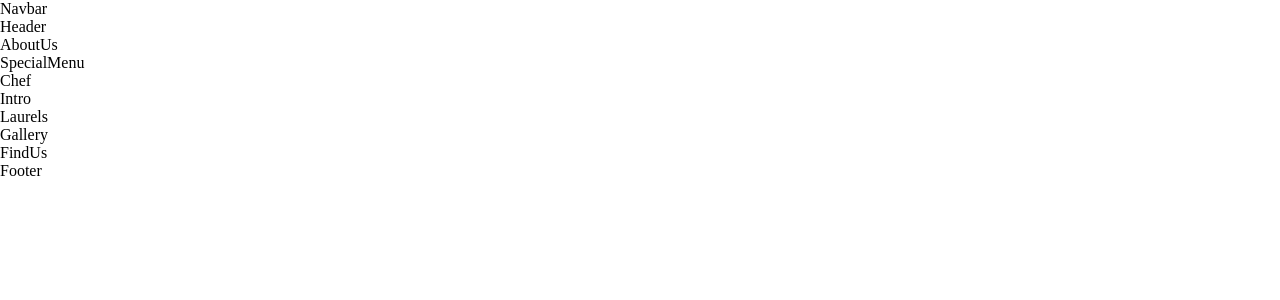
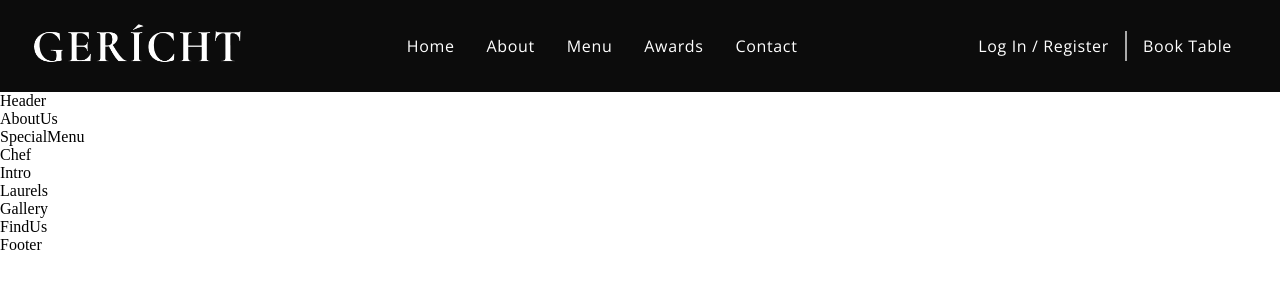
Before and after one commit to josearcani/restaurant-website, a React (Create React App) app: page / in a window 1280 px wide. Shown: the top 300 px of the page. Built offline with nearby package versions, Linux system fonts and the light colour scheme; a web font is replaced by a local one.

Commit message:
ui: apply styles to header section

```diff
--- a/src/components/Navbar/Navbar.css
+++ b/src/components/Navbar/Navbar.css
@@ -0,0 +1,136 @@
+.app__navbar {
+  width: 100%;
+  display: flex;
+  justify-content: space-between;
+  align-items: center;
+  background: var(--color-black);
+
+  padding: 1rem 2rem;
+}
+
+.app__navbar-logo {
+  display: flex;
+  justify-content: flex-start;
+  align-items: center;
+}
+
+.app__navbar-logo img {
+  width: 150px;
+}
+
+.app__navbar-links {
+  flex: 1;
+  display: flex;
+  justify-content: center;
+  align-items: center;
+
+  list-style: none;
+}
+
+.app__navbar-links li{
+  margin: 0 1rem;
+  cursor: pointer;
+
+  transition: color .3s ease;
+}
+
+.app__navbar-links li:hover{
+  color: var(--color-grey);
+}
+
+.app__navbar-login {
+  display: flex;
+  justify-content: flex-end;
+  align-items: center;
+}
+.app__navbar-login a {
+  margin: 0 1rem;
+  text-decoration: none;
+  border-bottom: transparent;
+  transition: .5s ease;
+}
+
+.app__navbar-login a:hover {
+  border-bottom: 1px solid var(--color-golden);
+}
+
+.app__navbar-login div {
+  width: 2px;
+  height: 30px;
+  background: var(--color-grey);
+}
+
+/* small screens */
+.app__navbar-smallscreen {
+  display: none;
+}
+
+.app__navbar-smallscreen_overlay {
+  position: fixed;
+  top: 0;
+  left: 0;
+  width: 100%;
+  height: 100vh;
+  background: var(--color-black);
+  flex-direction: column;
+
+  transition: .5s ease;
+  z-index: 5;
+}
+
+.app__navbar-smallscreen_overlay .overlay__close {
+  font-size: 27px;
+  color: var(--color-golden);
+  cursor: pointer;
+  position: absolute;
+  top: 20px;
+  right: 20px;
+}
+
+.app__navbar-smallscreen_links {
+  list-style: none;
+}
+
+.app__navbar-smallscreen_links li {
+  margin: 2rem;
+  cursor: pointer;
+  color: var(--color-golden);
+  font-size: 2rem;
+  text-align: center;
+  font-family: var(--font-base);
+  transition:  color .3s ease;
+}
+
+.app__navbar-smallscreen_links li:hover {
+  color: var(--color-white);
+}
+
+@media screen and (max-width: 2000px) {
+  .app__navbar-logo img {
+    width: 210px;
+  }
+}
+
+@media screen and (max-width: 1150px) {
+  .app__navbar-links {
+    display: none;
+  }
+
+  .app__navbar-smallscreen {
+    display: flex;
+  }
+}
+
+@media screen and (max-width: 650px) {
+  .app__navbar {
+    padding: 1rem;
+  }
+
+  .app__navbar-login {
+    display: none;
+  }
+
+  .app__navbar-logo img {
+    width: 110px;
+  }
+}
--- a/src/components/Navbar/Navbar.jsx
+++ b/src/components/Navbar/Navbar.jsx
@@ -1,11 +1,60 @@
-import React from 'react';
+import React, { useState } from 'react';
+import { GiHamburgerMenu } from 'react-icons/gi';
+import { MdOutlineRestaurantMenu } from 'react-icons/md';
 
+import images from '../../constants/images';
 import './Navbar.css';
 
-const Navbar = () => (
-  <div>
-    Navbar
-  </div>
-);
+const Navbar = () => {
+
+  const [toggleMenu, setToggleMenu] = useState(false);
+
+  return (
+    <nav className="app__navbar">
+      <div className="app__navbar-logo">
+        <img src={ images.gericht } alt="logo" />
+      </div>
+      <ul className="app__navbar-links">
+        <li className="p__opensans"><a href="#home">Home</a></li>
+        <li className="p__opensans"><a href="#about">About</a></li>
+        <li className="p__opensans"><a href="#menu">Menu</a></li>
+        <li className="p__opensans"><a href="#awards">Awards</a></li>
+        <li className="p__opensans"><a href="#contact">Contact</a></li>
+      </ul>
+      <div className="app__navbar-login">
+        <a href="#login" className="p__opensans">Log In / Register</a>
+        <div />
+        <a href="/" className="p__opensans">Book Table</a>
+      </div>
+      {/* for mobiles */}
+      <div className="app__navbar-smallscreen">
+        <GiHamburgerMenu
+          color="#fff"
+          fontSize={ 27 }
+          onClick={ () => setToggleMenu(true) }
+        />
+        {
+          toggleMenu && (
+            <div className="app__navbar-smallscreen_overlay flex__center slide-bottom">
+              <MdOutlineRestaurantMenu
+                fontSize={ 27 }
+                className="overlay__close"
+                color="#fff"
+                onClick={ () => setToggleMenu(false) }
+              />
+              <ul className="app__navbar-smallscreen_links">
+                <li className="p__opensans"><a href="#home">Home</a></li>
+                <li className="p__opensans"><a href="#about">About</a></li>
+                <li className="p__opensans"><a href="#menu">Menu</a></li>
+                <li className="p__opensans"><a href="#awards">Awards</a></li>
+                <li className="p__opensans"><a href="#contact">Contact</a></li>
+              </ul>
+            </div>
+          )
+        }
+      </div>
+    </nav>
+  );
+}
 
 export default Navbar;
```
